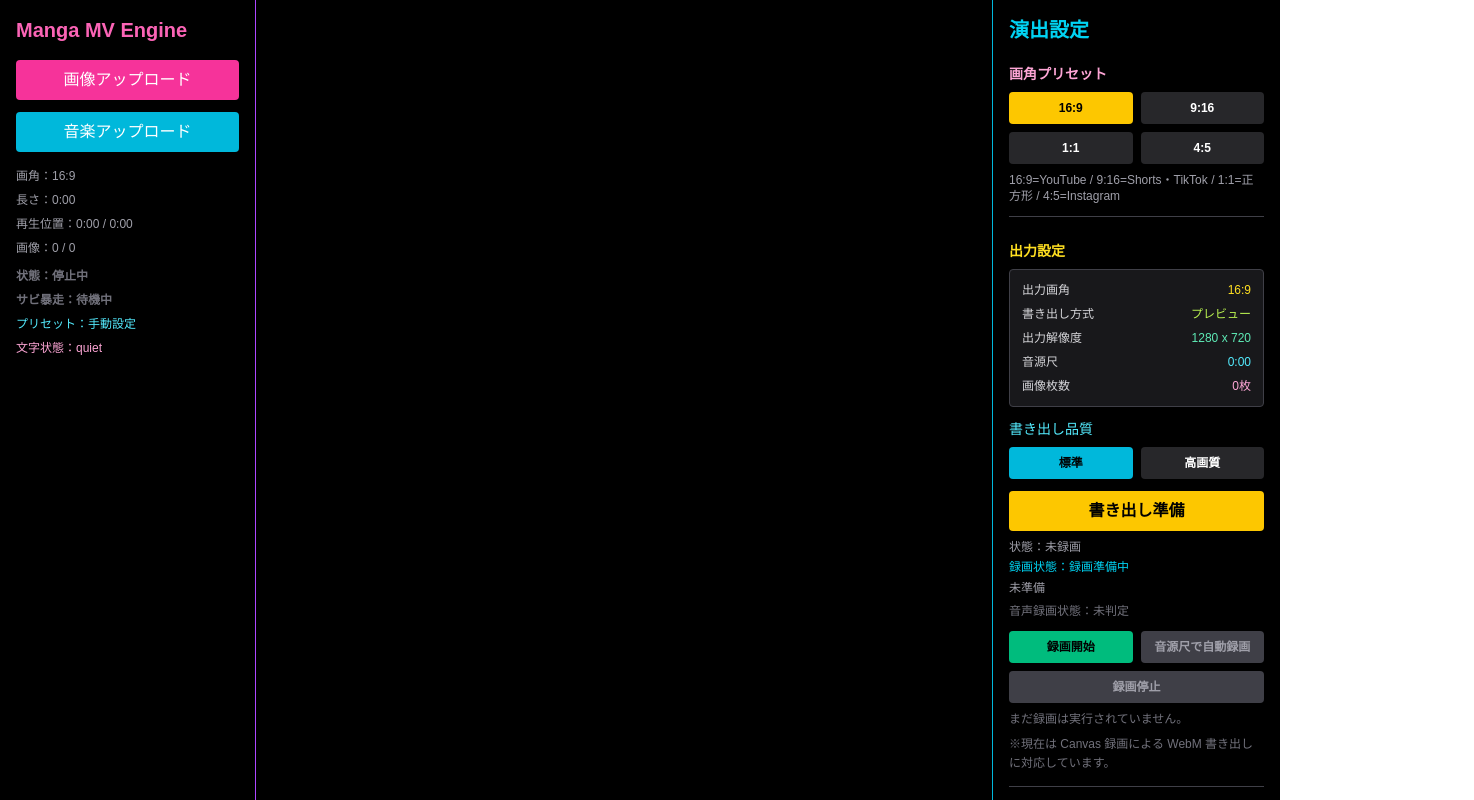
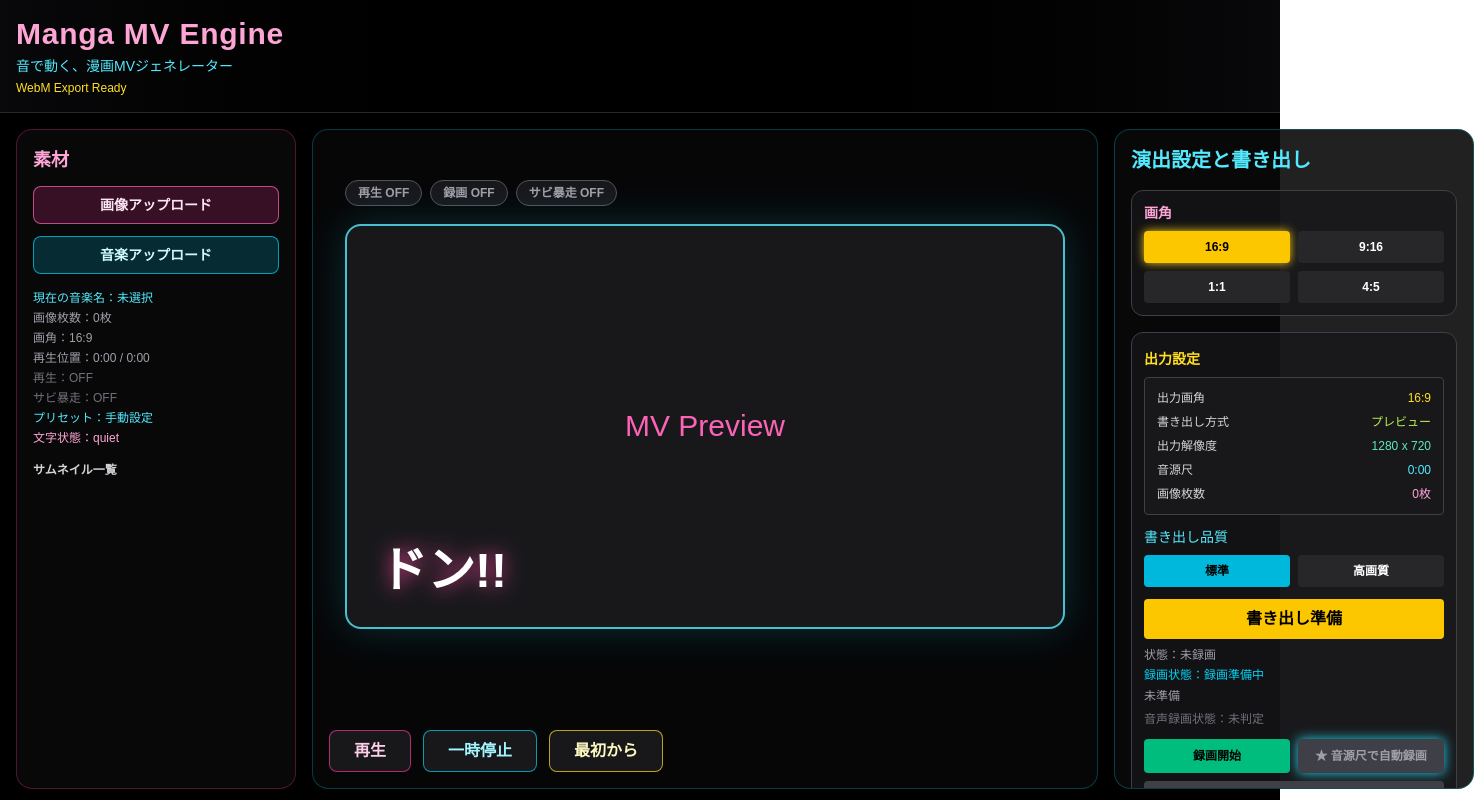
Before and after one commit to utugorou/manga-mv-engine, a Next.js app: page / in a window 1280 px wide. Shown: the top 800 px of the page, 1474 px wide, since content can reach past the window. Built offline with nearby package versions, Linux system fonts and the light colour scheme.

Commit message:
Redesign UI layout for public manga MV tool

```diff
--- a/app/page.tsx
+++ b/app/page.tsx
@@ -1103,7 +1103,7 @@ export default function Home() {
   };
 
   return (
-    <main className="min-h-screen bg-black text-white flex">
+    <main className="min-h-screen bg-black text-white">
       <style>{`
         @keyframes zoomInAnim {
           0%,100% { transform: scale(1); }
@@ -1195,6 +1195,12 @@ export default function Home() {
         }
       `}</style>
 
+      <div className="px-4 py-4 border-b border-zinc-800 bg-gradient-to-r from-zinc-950 via-black to-zinc-950">
+        <h1 className="text-3xl font-black tracking-wide text-pink-300">Manga MV Engine</h1>
+        <p className="text-sm text-cyan-300 mt-1">音で動く、漫画MVジェネレーター</p>
+        <p className="text-xs text-yellow-300 mt-1">WebM Export Ready</p>
+      </div>
+      <div className="grid grid-cols-1 xl:grid-cols-[280px_1fr_360px] gap-4 p-4">
         <UploadPanel
           handleImageUpload={handleImageUpload}
           handleAudioUpload={handleAudioUpload}
@@ -1215,14 +1221,15 @@ export default function Home() {
             setCurrentImageIndex(index);
           }}
         />
-
-      <div className="flex-1 flex flex-col items-center justify-center gap-4 overflow-auto p-4">
+        <div className="flex flex-col rounded-2xl border border-cyan-500/30 bg-zinc-950/70 p-4">
+          <div className="flex-1 flex items-center justify-center p-4">
             <PreviewStage
               previewSizeClass={getPreviewSizeClass()}
               chorusBoost={chorusBoost}
               showGlitch={showGlitch}
               selectedImage={selectedImage}
               isPlaying={isPlaying}
+              isRecording={isRecording}
               getMotionStyle={getMotionStyle}
               showPanels={showPanels}
               panelBurst={panelBurst}
@@ -1238,14 +1245,14 @@ export default function Home() {
               bubbleText={bubbleText}
               flashActive={flashActive}
             />
-
+          </div>
+          <div className="mt-6 space-y-3">
             <ControlButtons
               isPlaying={isPlaying}
               onPlay={handlePlay}
               onPause={handlePause}
               onReset={handleReset}
             />
-
             <Timeline
               audioUrl={audioUrl}
               currentTime={currentTime}
@@ -1257,34 +1264,13 @@ export default function Home() {
               switchMode={switchMode}
               formatTime={formatTime}
             />
-
-        {audioUrl && (
-          <audio
-            ref={audioRef}
-            src={audioUrl}
-            className="hidden"
-            onLoadedMetadata={(e) =>
-              setAudioDuration(e.currentTarget.duration)
-            }
-            onTimeUpdate={(e) =>
-              setCurrentTime(e.currentTarget.currentTime)
-            }
-            onEnded={handleReset}
-          />
-        )}
           </div>
-
-      <div className="w-72 border-l border-cyan-500 p-4 overflow-y-auto">
-        <h2 className="text-xl font-bold mb-4 text-cyan-400">
-          演出設定
-        </h2>
-
-        <div className="space-y-3">
-          <div className="pt-1 pb-3 border-b border-zinc-700">
-            <p className="text-sm mb-2 text-pink-300 font-bold">
-              画角プリセット
-            </p>
-
+        </div>
+        <div className="max-h-[calc(100vh-140px)] overflow-y-auto rounded-2xl border border-cyan-500/30 bg-zinc-950/90 p-4">
+          <h2 className="text-xl font-bold mb-4 text-cyan-300">演出設定と書き出し</h2>
+          <div className="space-y-4">
+            <div className="rounded-xl border border-zinc-700 bg-zinc-900/70 p-3">
+              <p className="text-sm mb-2 text-pink-300 font-bold">画角</p>
               <div className="grid grid-cols-2 gap-2">
                 {aspectList.map((ratio) => (
                   <button
@@ -1292,7 +1278,7 @@ export default function Home() {
                     onClick={() => setAspectRatio(ratio)}
                     className={`p-2 rounded text-xs font-bold ${
                       aspectRatio === ratio
-                      ? "bg-yellow-400 text-black"
+                        ? "bg-yellow-400 text-black shadow-[0_0_10px_#facc15]"
                         : "bg-zinc-800 hover:bg-zinc-700"
                     }`}
                   >
@@ -1300,12 +1286,8 @@ export default function Home() {
                   </button>
                 ))}
               </div>
-
-            <p className="text-xs text-zinc-400 mt-2">
-              16:9=YouTube / 9:16=Shorts・TikTok / 1:1=正方形 / 4:5=Instagram
-            </p>
             </div>
-
+            <div className="rounded-xl border border-zinc-700 bg-zinc-900/70 p-3">
               <ExportPanel
                 aspectRatio={aspectRatio}
                 audioDuration={audioDuration}
@@ -1326,13 +1308,9 @@ export default function Home() {
                 exportAudioStatus={exportAudioStatus}
                 formatTime={formatTime}
               />
-
-          <PresetPanel
-            presetList={presetList}
-            activePreset={activePreset}
-            applyPreset={applyPreset}
-          />
-
+            </div>
+            <div className="rounded-xl border border-zinc-700 bg-zinc-900/70 p-3"><PresetPanel presetList={presetList} activePreset={activePreset} applyPreset={applyPreset} /></div>
+            <div className="rounded-xl border border-zinc-700 bg-zinc-900/70 p-3">
               <SettingsPanel
                 switchMode={switchMode}
                 setSwitchMode={setSwitchMode}
@@ -1396,6 +1374,22 @@ export default function Home() {
               />
             </div>
           </div>
+        </div>
+        {audioUrl && (
+          <audio
+            ref={audioRef}
+            src={audioUrl}
+            className="hidden"
+            onLoadedMetadata={(e) =>
+              setAudioDuration(e.currentTarget.duration)
+            }
+            onTimeUpdate={(e) =>
+              setCurrentTime(e.currentTarget.currentTime)
+            }
+            onEnded={handleReset}
+          />
+        )}
+      </div>
     </main>
   );
 }
--- a/src/components/ControlButtons.tsx
+++ b/src/components/ControlButtons.tsx
@@ -1,9 +1,30 @@
 type Props = { isPlaying: boolean; onPlay: () => void; onPause: () => void; onReset: () => void };
 
 export default function ControlButtons({ isPlaying, onPlay, onPause, onReset }: Props) {
-  return <div className="flex gap-3">
-    <button onClick={onPlay} className={`px-6 py-2 rounded font-bold ${isPlaying ? "bg-pink-700" : "bg-pink-500 hover:bg-pink-600"}`}>{isPlaying ? "再生中" : "再生"}</button>
-    <button onClick={onPause} className="bg-zinc-700 hover:bg-zinc-600 px-6 py-2 rounded font-bold">一時停止</button>
-    <button onClick={onReset} className="bg-cyan-700 hover:bg-cyan-600 px-6 py-2 rounded font-bold">最初から</button>
-  </div>;
+  return (
+    <div className="flex flex-wrap items-center gap-3">
+      <button
+        onClick={onPlay}
+        className={`px-6 py-2 rounded-lg font-bold border transition-all ${
+          isPlaying
+            ? "bg-pink-500/85 border-pink-300 shadow-[0_0_20px_#ec4899] text-white"
+            : "bg-zinc-900 border-pink-500/70 hover:bg-pink-500/20 text-pink-200"
+        }`}
+      >
+        {isPlaying ? "再生中" : "再生"}
+      </button>
+      <button
+        onClick={onPause}
+        className="px-6 py-2 rounded-lg font-bold border border-cyan-400/70 bg-zinc-900 hover:bg-cyan-500/20 text-cyan-200"
+      >
+        一時停止
+      </button>
+      <button
+        onClick={onReset}
+        className="px-6 py-2 rounded-lg font-bold border border-yellow-300/70 bg-zinc-900 hover:bg-yellow-400/20 text-yellow-100"
+      >
+        最初から
+      </button>
+    </div>
+  );
 }
--- a/src/components/ExportPanel.tsx
+++ b/src/components/ExportPanel.tsx
@@ -68,7 +68,7 @@ export default function ExportPanel({
       : "録画準備中";
 
   return (
-    <div className="pt-3 pb-3 border-b border-zinc-700">
+    <div className="pt-1">
       <p className="text-sm mb-2 text-yellow-300 font-bold">出力設定</p>
 
       <div className="bg-zinc-900 border border-zinc-700 rounded p-3 text-xs text-zinc-300 space-y-2">
@@ -156,9 +156,9 @@ export default function ExportPanel({
         <button
           onClick={handleStartSyncedRecording}
           disabled={isRecordingNow || !hasAudioSource}
-          className="p-2 rounded text-xs font-bold bg-cyan-500 hover:bg-cyan-400 disabled:bg-zinc-700 disabled:text-zinc-400 text-black"
+          className="p-2 rounded text-xs font-bold border border-cyan-300 bg-cyan-400 hover:bg-cyan-300 shadow-[0_0_12px_#22d3ee] disabled:bg-zinc-700 disabled:text-zinc-400 disabled:border-zinc-700 text-black"
         >
-          音源尺で自動録画
+          ★ 音源尺で自動録画
         </button>
       </div>
 
--- a/src/components/PreviewStage.tsx
+++ b/src/components/PreviewStage.tsx
@@ -20,6 +20,7 @@ type PreviewStageProps = {
   showGlitch: boolean;
   selectedImage: string | null;
   isPlaying: boolean;
+  isRecording: boolean;
   getMotionStyle: () => string;
   showPanels: boolean;
   panelBurst: boolean;
@@ -43,16 +44,24 @@ export default function PreviewStage(props: PreviewStageProps) {
     showGlitch,
     selectedImage,
     isPlaying,
+    isRecording,
     getMotionStyle,
   } = props;
 
   return (
+    <div className="relative flex items-center justify-center">
+      <div className="absolute -top-11 left-0 flex gap-2 text-xs font-bold">
+        <span className={`rounded-full border px-3 py-1 ${isPlaying ? "border-pink-300 bg-pink-500/30 text-pink-100 shadow-[0_0_14px_#ec4899]" : "border-zinc-600 bg-zinc-900 text-zinc-400"}`}>再生 {isPlaying ? "ON" : "OFF"}</span>
+        <span className={`rounded-full border px-3 py-1 ${isRecording ? "border-rose-300 bg-rose-500/30 text-rose-100 shadow-[0_0_14px_#f43f5e]" : "border-zinc-600 bg-zinc-900 text-zinc-400"}`}>録画 {isRecording ? "ON" : "OFF"}</span>
+        <span className={`rounded-full border px-3 py-1 ${chorusBoost ? "border-yellow-200 bg-yellow-400/30 text-yellow-100 shadow-[0_0_14px_#facc15]" : "border-zinc-600 bg-zinc-900 text-zinc-400"}`}>サビ暴走 {chorusBoost ? "ON" : "OFF"}</span>
+      </div>
+
       <div
-      className={`${previewSizeClass} bg-zinc-900 border border-pink-500 rounded-xl relative overflow-hidden flex items-center justify-center transition-all duration-150 ${
+        className={`${previewSizeClass} bg-zinc-900 border-2 border-cyan-300/80 rounded-2xl relative overflow-hidden flex items-center justify-center transition-all duration-150 shadow-[0_0_40px_rgba(34,211,238,0.2)] ${
           chorusBoost
             ? "shadow-[0_0_70px_#ec4899] scale-[1.02]"
             : showGlitch
-          ? "shadow-[0_0_30px_#ec4899]"
+            ? "shadow-[0_0_40px_#ec4899]"
             : ""
         }`}
       >
@@ -60,9 +69,7 @@ export default function PreviewStage(props: PreviewStageProps) {
           <img
             src={selectedImage}
             alt=""
-          className={`w-full h-full object-cover ${
-            showGlitch || chorusBoost ? "contrast-125 saturate-150" : ""
-          }`}
+            className={`w-full h-full object-cover ${showGlitch || chorusBoost ? "contrast-125 saturate-150" : ""}`}
             style={{ animation: isPlaying ? getMotionStyle() : "none" }}
           />
         ) : (
@@ -71,5 +78,6 @@ export default function PreviewStage(props: PreviewStageProps) {
 
         <EffectOverlays {...props} selectedImage={selectedImage} isPlaying={isPlaying} />
       </div>
+    </div>
   );
 }
--- a/src/components/UploadPanel.tsx
+++ b/src/components/UploadPanel.tsx
@@ -41,73 +41,37 @@ export default function UploadPanel({
   onSelectImage,
 }: UploadPanelProps) {
   return (
-    <div className="w-64 border-r border-purple-500 p-4 overflow-y-auto">
-      <h2 className="text-xl font-bold mb-4 text-pink-400">Manga MV Engine</h2>
+    <div className="h-full rounded-2xl border border-pink-500/30 bg-zinc-950/90 p-4 overflow-y-auto">
+      <h2 className="mb-3 text-lg font-black text-pink-300">素材</h2>
 
-      <label className="block mb-3">
-        <div className="w-full bg-pink-500 hover:bg-pink-600 p-2 rounded text-center cursor-pointer">
-          画像アップロード
-        </div>
-
-        <input
-          type="file"
-          accept="image/*"
-          multiple
-          className="hidden"
-          onChange={handleImageUpload}
-        />
+      <label className="mb-3 block">
+        <div className="w-full cursor-pointer rounded-lg border border-pink-400/70 bg-pink-500/20 p-2 text-center text-sm font-bold text-pink-100 hover:bg-pink-500/35">画像アップロード</div>
+        <input type="file" accept="image/*" multiple className="hidden" onChange={handleImageUpload} />
       </label>
 
-      <label className="block mb-4">
-        <div className="w-full bg-cyan-500 hover:bg-cyan-600 p-2 rounded text-center cursor-pointer">
-          音楽アップロード
-        </div>
-
-        <input
-          type="file"
-          accept="audio/*"
-          className="hidden"
-          onChange={handleAudioUpload}
-        />
+      <label className="mb-4 block">
+        <div className="w-full cursor-pointer rounded-lg border border-cyan-400/70 bg-cyan-500/20 p-2 text-center text-sm font-bold text-cyan-100 hover:bg-cyan-500/35">音楽アップロード</div>
+        <input type="file" accept="audio/*" className="hidden" onChange={handleAudioUpload} />
       </label>
 
-      {audioName && <div className="mb-2 text-xs text-cyan-300 break-all">音楽：{audioName}</div>}
-
-      <div className="text-xs text-zinc-400 mb-2">画角：{aspectRatio}</div>
-      <div className="text-xs text-zinc-400 mb-2">長さ：{formatTime(audioDuration)}</div>
-      <div className="text-xs text-zinc-400 mb-2">
-        再生位置：{formatTime(currentTime)} / {formatTime(audioDuration)}
+      <div className="mb-4 space-y-1 text-xs">
+        <div className="text-cyan-300 break-all">現在の音楽名：{audioName || "未選択"}</div>
+        <div className="text-zinc-400">画像枚数：{images.length}枚</div>
+        <div className="text-zinc-400">画角：{aspectRatio}</div>
+        <div className="text-zinc-400">再生位置：{formatTime(currentTime)} / {formatTime(audioDuration)}</div>
+        <div className={`${isPlaying ? "text-pink-300" : "text-zinc-500"}`}>再生：{isPlaying ? "ON" : "OFF"}</div>
+        <div className={`${chorusBoost ? "text-yellow-300" : "text-zinc-500"}`}>サビ暴走：{chorusBoost ? "ON" : "OFF"}</div>
+        <div className="text-cyan-300">プリセット：{activePreset ?? "手動設定"}</div>
+        <div className="text-pink-300">文字状態：{audioMood}</div>
       </div>
 
-      <div className="text-xs text-zinc-400 mb-3">
-        画像：{images.length > 0 ? currentImageIndex + 1 : 0} / {images.length}
-      </div>
-
-      <div className={`text-xs mb-2 font-bold ${isPlaying ? "text-pink-400" : "text-zinc-500"}`}>
-        状態：{isPlaying ? "再生中" : "停止中"}
-      </div>
-
-      <div className={`text-xs mb-2 font-bold ${chorusBoost ? "text-yellow-300" : "text-zinc-500"}`}>
-        サビ暴走：{chorusBoost ? "発動中" : "待機中"}
-      </div>
-
-      <div className="text-xs mb-2 text-cyan-300">プリセット：{activePreset ?? "手動設定"}</div>
-      <div className="text-xs mb-3 text-pink-300">文字状態：{audioMood}</div>
-
+      <p className="mb-2 text-xs font-bold text-zinc-300">サムネイル一覧</p>
       <div className="space-y-2">
         {images.map((image, index) => (
-          <div key={index}>
-            <img
-              src={image}
-              alt=""
-              className={`w-full h-24 object-cover rounded cursor-pointer border ${
-                currentImageIndex === index ? "border-pink-500" : "border-zinc-700"
-              }`}
-              onClick={() => onSelectImage(image, index)}
-            />
-
-            <p className="text-xs text-zinc-400 mt-1">{imageMotions[index]}</p>
-          </div>
+          <button key={index} className={`block w-full text-left rounded-lg border p-1 ${currentImageIndex === index ? "border-yellow-300 shadow-[0_0_14px_#facc15]" : "border-zinc-700"}`} onClick={() => onSelectImage(image, index)}>
+            <img src={image} alt="" className="h-24 w-full rounded object-cover" />
+            <p className="mt-1 text-xs text-zinc-400">#{index + 1} / {imageMotions[index]}</p>
+          </button>
         ))}
       </div>
     </div>
```
Also changed, not shown: src/components/Timeline.tsx (+9 -22 lines). Lines whose indentation alone changed are shown as unchanged.
